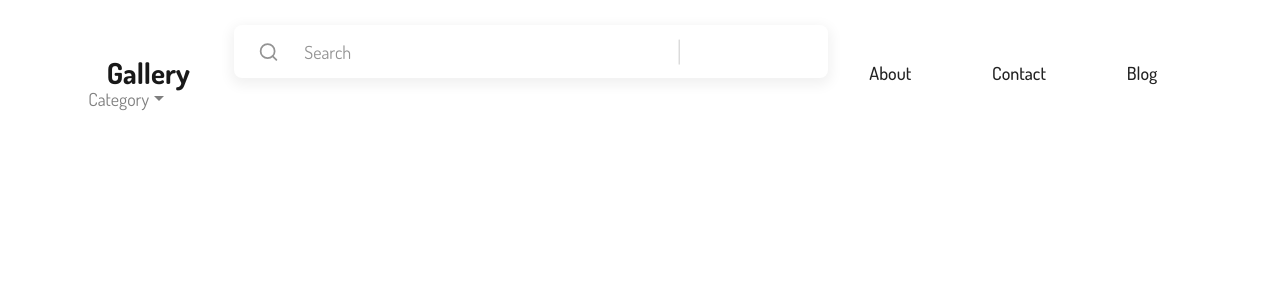
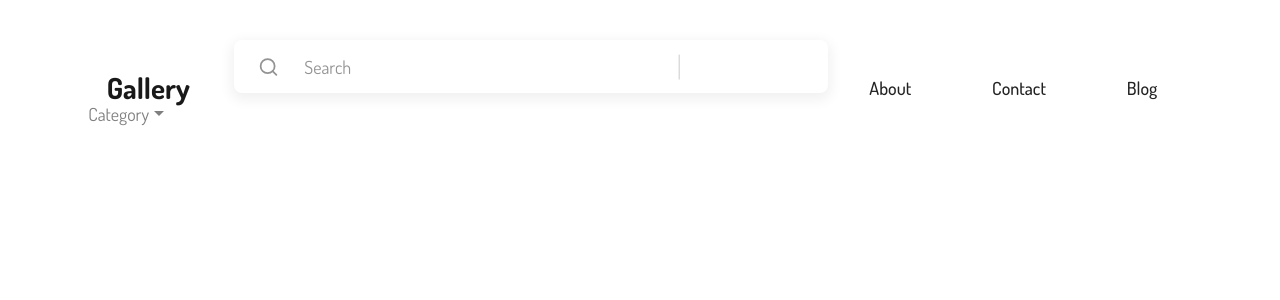
Before and after one commit to victorlomi/Gallery, a Django app: template photos/templates/base.html in a window 1280 px wide. Shown: the top 300 px of the page. Run offline with Django 3.2, Linux system fonts and the light colour scheme; the template is opened without the code that fills it, so the values that code supplies are empty; parts of the project's set-up code (start-up, migrations or seed data) failed here and were passed over; some libraries are stand-ins or nearby versions.

Commit message:
increase padding above and below the navbar

```diff
--- a/photos/static/photos/style.css
+++ b/photos/static/photos/style.css
@@ -3,7 +3,7 @@
 	font-family: 'Dosis', sans-serif;
 	display: grid;
 	grid-template-columns: repeat(12, 1fr);
-	padding: 25px 0;
+	padding: 40px 0;
 }
 
 #search-box {
@@ -71,3 +71,5 @@
 	font-size: 18px;
 	color: #222;
 }
+
+/* homepage */
```
